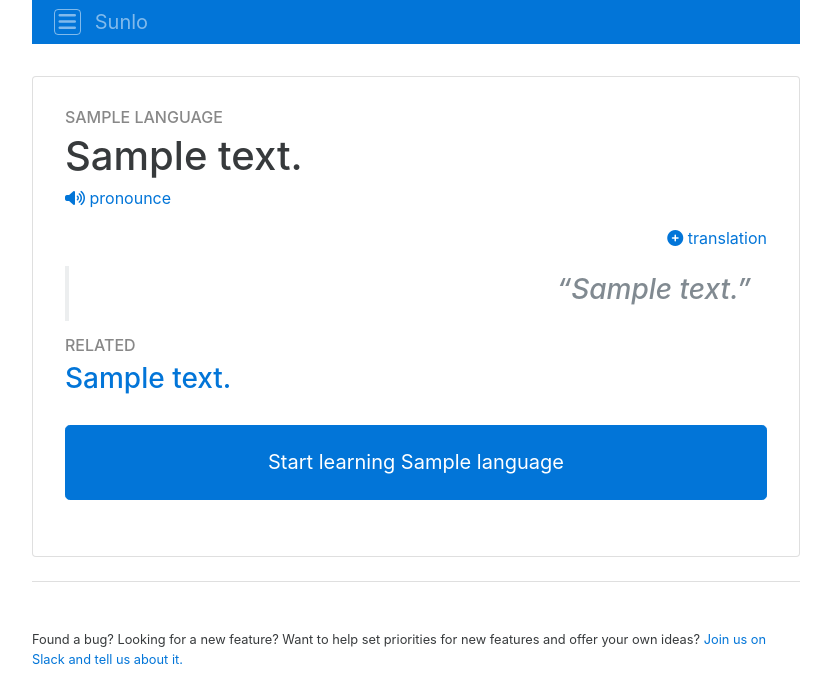
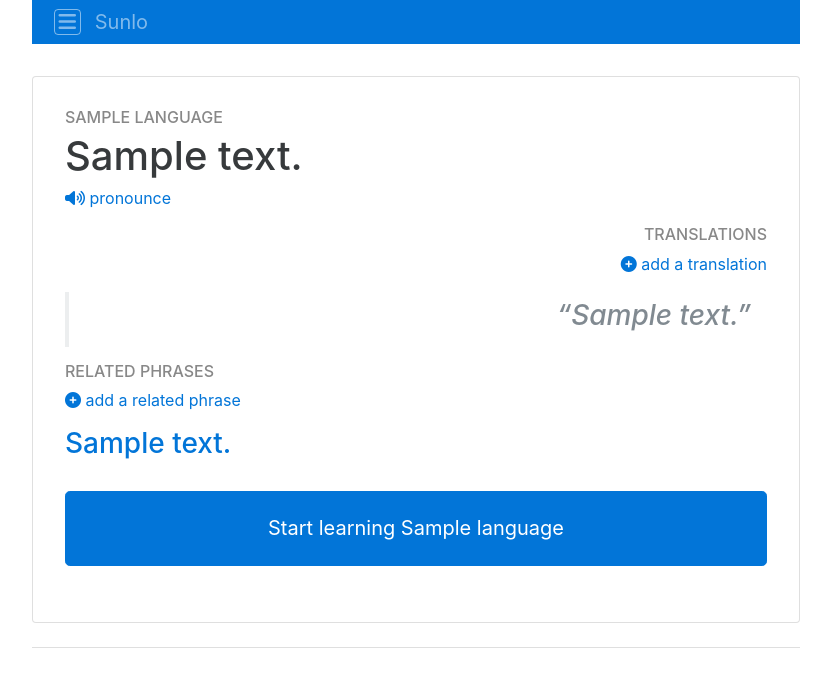
Before and after one commit to michaelsnook/sunlo, a Django app: page /card/1/ in a window 1280 px wide. Shown: the top 699 px of the page, without its empty margins (224-1055 px from the left). Before the commit the page ends 664 px from the top, so only its background shows below. Run offline with Django 3.2, Linux system fonts and the light colour scheme; tables that the repository leaves empty hold one stand-in row (values such as "Sample post"); style sheets or scripts are compiled from the project's sources; parts of the project's set-up code (start-up, migrations or seed data) failed here and were passed over; some libraries are stand-ins or nearby versions.

Commit message:
Add user interface, url and view for adding related cards
This commit adds a button "add a related phrase" to the "card detail"
template. The button shows a modal, much like the "add a translation"
motal. The modal contains a form from which users can select a related
card, and submit to a new URL, adding this card to the original card's
`see_also` many-to-many relation.

This is the very beginning of this feature. It doesn't have a lot of
polish or any validation.

```diff
--- a/cards/templates/cards/card_detail.html
+++ b/cards/templates/cards/card_detail.html
@@ -34,8 +34,9 @@
   </div>
   <div class="row">
     <div class="col-md-12 text-md-right m-t-1">
+      <h4>Translations</h4>
       <a id="add-translation-button" href="#" data-toggle="modal" data-target="#translation-add-form" aria-haspopup="true" aria-expanded="false">
-        <i class="fa fa-plus-circle"></i> translation
+        <i class="fa fa-plus-circle"></i> add a translation
       </a>
       <div class="blockquote m-y-1">
         {% for phrase in card.cardtranslation_set.all %}
@@ -44,16 +45,17 @@
       </div>
     </div>
 
-    {% if card.see_also.count %}
     <div class="col-md-6">
-      <h4>Related</h4>
-      <div class="">
+      <h4>Related Phrases</h4>
+      <a id="add-related-button" href="#" data-toggle="modal" data-target="#related-add-form" aria-haspopup="true" aria-expanded="false">
+        <i class="fa fa-plus-circle"></i> add a related phrase
+      </a>
+      <div class="m-t-1">
         {% for phrase in card.see_also.all %}
         <h3><a href="{% url 'card_detail' phrase.id %}">{{ phrase.text }}</a></h3>
         {% endfor %}
       </div>
     </div>
-    {% endif %}
   </div>
   {% if deck %}
   <form method="post" role="form" action="{% url 'membership_update' card.id %}">
@@ -169,4 +171,30 @@
     </div><!-- /.modal-content -->
   </div><!-- /.modal-dialog -->
 </div><!-- /.modal -->
+
+<div id="related-add-form" class="modal fade">
+  <div class="modal-dialog section" role="document">
+    <div class="modal-content">
+      <div class="modal-body">
+
+        <form method="POST" action="{% url 'relations_add' card.id %}" role="form">
+          {% csrf_token %}
+          <label>Select related phrases</label>
+          <select class="form-control m-b-1" name="related_cards">
+            <option value="">-- select phrase --</option>
+            {% for this_card in card.language.card_set.all %}
+            <option value="{{ this_card.id }}">{{ this_card.text }}</option>
+            {% endfor %}
+          </select>
+          <div class="form-group">
+            <input type="submit" class="btn btn-block btn-primary m-b-1"
+            name="submit" value="Save relations">
+          </div>
+
+        </form>
+      </div>
+    </div><!-- /.modal-content -->
+  </div><!-- /.modal-dialog -->
+</div><!-- /.modal -->
+
 {% endblock %}
--- a/cards/urls.py
+++ b/cards/urls.py
@@ -17,6 +17,7 @@ urlpatterns = [
     url(r'^deck/(?P<deck_id>[0-9]+)/$', views.deck_detail, name='deck_detail'),
     url(r'^card/(?P<card_id>[0-9]+)/$', views.card_detail, name='card_detail'),
     url(r'^card/(?P<card_id>[0-9]+)/translation/add/$', views.translation_add, name='translation_add'),
+    url(r'^card/(?P<card_id>[0-9]+)/relations/add/$', views.relations_add, name='relations_add'),
     url(r'^card/(?P<card_id>[0-9]+)/update/$', views.membership_update, name='membership_update'),
     url(r'^language/(?P<language_name>[a-zA-Z0-9-_]+)/$', views.language_detail, name='language_detail'),
 
--- a/cards/views.py
+++ b/cards/views.py
@@ -191,8 +191,19 @@ def translation_add(request, card_id):
     return redirect('card_detail', card_id)
 
 @login_required
+def relations_add(request, card_id):
+    related = request.POST.get('related_cards') if request.method == 'POST' else None
+    if related == None:
+        messages.error(request, 'No related phrase selected')
+    else:
+        card = get_object_or_404(Card, pk=card_id)
+        new_related_card = get_object_or_404(Card, pk=related)
+        card.see_also.add(new_related_card)
+        messages.success(request, 'Added new related phrases')
+    return redirect('card_detail', card_id)
+
+@login_required
 def deck_add(request):
-
     if request.method == 'POST':
         language_name = request.POST.get('language_name')
         language = get_object_or_404(Language, name__iexact=language_name)
```
